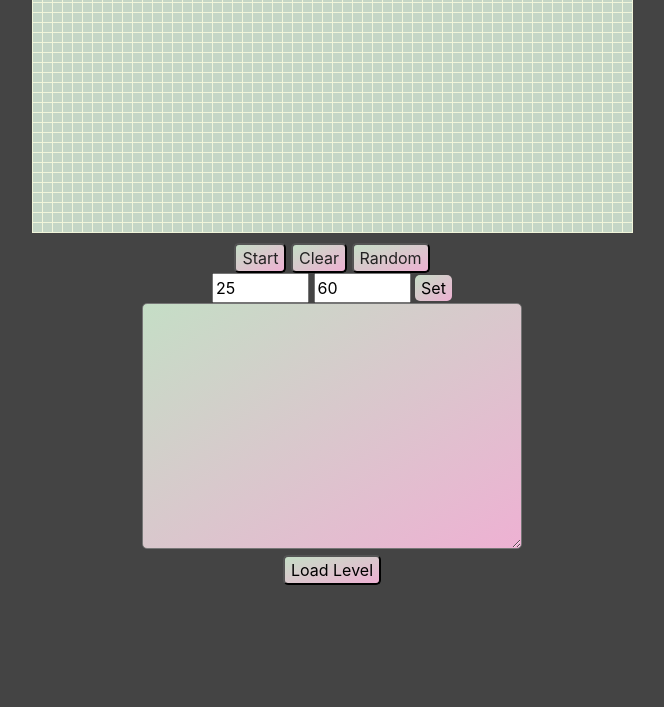
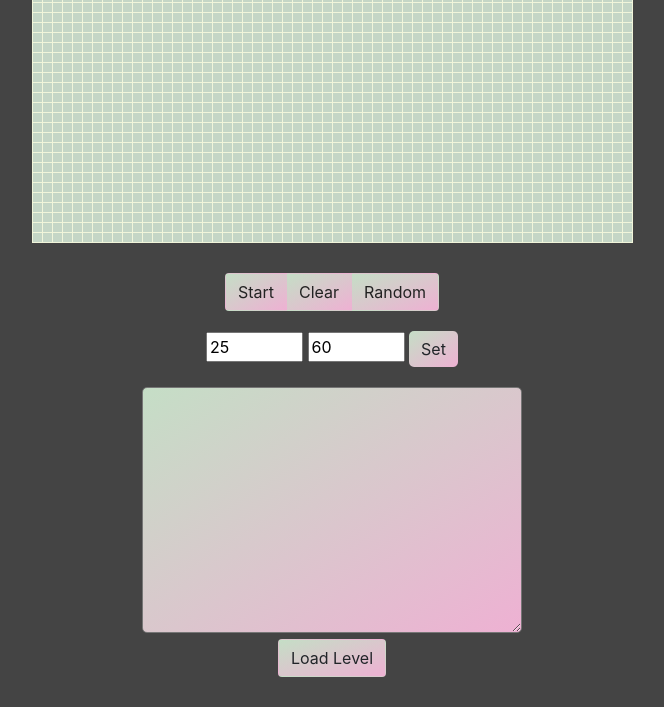
Before and after one commit to dguer/fhwn_web19_2, a plain HTML site: page index.html in a window 1280 px wide. Shown: the part 94-801 px from the top of the page, without its empty margins (308-972 px from the left). Drawn offline with nearby package versions, Linux system fonts and the light colour scheme.

Commit message:
changed style

```diff
--- a/index.html
+++ b/index.html
@@ -13,32 +13,59 @@
 </head>
 
 <body>
-
+    <div class="padding">
+        <div class="container">
+            <div class="row">
+                <div class="col-lg-12">
                     <h1>The Game of Life</h1>
                     <div id="gridContainer">
 
                     </div>
-
-    <div class="controls">
-        <button type="button" class=".btn-xs" id="start"><span>Start</span></button>
-        <button type="button" class=".btn-xs" id="clear"><span>Clear</span></button>
-        <button type="button" class=".btn-xs" id="random"><span>Random</span></button>
                 </div>
+            </div>
+        </div>
+    </div>
+    <div class="padding">
+        <div class="container">
+            <div class="row">
+                <div class="col-lg-12">
+                    <div class="btn-group">
+                        <button type="button" class="btn" id="start"><span>Start</span></button>
+                        <button type="button" class="btn" id="clear"><span>Clear</span></button>
+                        <button type="button" class="btn" id="random"><span>Random</span></button>
+                    </div>
+                </div>
+            </div>
+        </div>
+    </div>
+    <div class="padding">
+        <div class="container">
+            <div class="row">
+                <div class="col-lg-12">
                     <div class="setsize">
                         <div class="col">
                             <input type="number" min="10" max="600" value="25" id="heightIn" placeholder="Height">
                             <input type="number" min="10" max="600" value="60" id="widthIn" placeholder="Width">
-            <button type="button" class=".btn-xs" onclick="setSize();" id="size">Set</button>
+                            <button type="button" class="btn btn-xs" onclick="setSize();" id="size">Set</button>
                         </div>
                     </div>
+                </div>
+            </div>
+        </div>
+    </div>
+    <div class="padding">
+        <div class="container">
+            <div class="row">
+                <div class="col-lg-12">
                     <div class="levels">
                         <textarea name="level" id="level" cols="35" rows="10"></textarea><br>
-        <button type="button" class=".btn-xs" onclick="levelChange();">Load Level</button>
-
+                        <button type="button" class="btn btn-xs" onclick="levelChange();">Load Level</button>
 
                     </div>
-
-
+                </div>
+            </div>
+        </div>
+    </div>
 
 </body>
 
--- a/styles/style.css
+++ b/styles/style.css
@@ -13,6 +13,12 @@ h1 {
     display: flex;
   align-items: center;
   justify-content: center;
+}
+
+#row {
+    display: flex;
+    align-items: center;
+    justify-content: center;
 }
 
 table {
@@ -64,3 +70,7 @@ td.live {
     background-color: #CC4774;
     border-radius: 10px;
 }
+
+.padding {
+    padding: 10px 0;
+}
```
Lines whose indentation alone changed are shown as unchanged.
